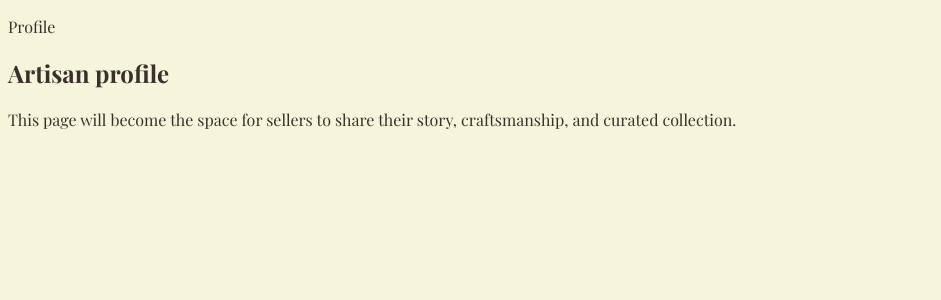
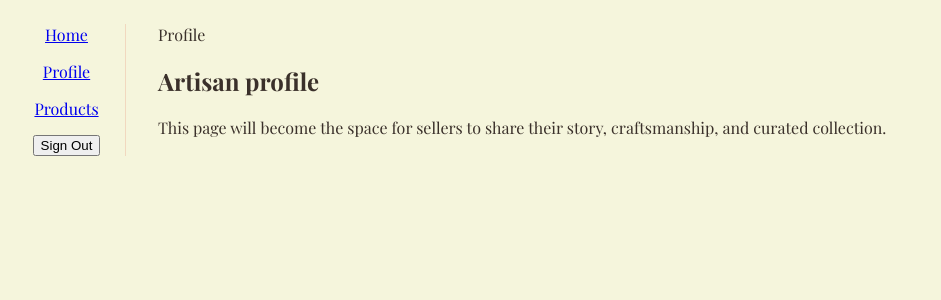
Before and after one commit to NdikumNdifor/wdd430-nextjs-team06-project, a Next.js app: page /dashboard/profile in a window 1280 px wide. Shown: the top 300 px of the page, without its empty margins (0-941 px from the left). Built offline with nearby package versions, Linux system fonts and the light colour scheme; a web font is replaced by a local one.

Commit message:
Integrated Navigation to updated website

```diff
--- a/app/dashboard/layout.tsx
+++ b/app/dashboard/layout.tsx
@@ -1,9 +1,12 @@
+import SideNav from '@/app/ui/dashboard/sidenav';
+
 export default function Layout({ children }: { children: React.ReactNode }) {
   return (
-    <main className="min-h-screen bg-[#f5f5dc] px-6 py-8 text-[#3a302a] md:px-12">
-      <div className="mx-auto flex w-full max-w-6xl flex-col gap-8">
-        {children}
+    <div className="page">
+      <div className="w-full flex-none md:w-64">
+        <SideNav />
       </div>
-    </main>
+      <div className="grow p-6 md:overflow-y-auto md:p-12">{children}</div>
+    </div>
   );
 }
--- /dev/null
+++ b/app/ui/dashboard/nav-links.tsx
@@ -0,0 +1,38 @@
+'use client';
+
+// import {
+//   UserGroupIcon,
+//   HomeIcon,
+//   DocumentDuplicateIcon,
+// } from '@heroicons/react/24/outline';
+import Link from 'next/link';
+import { usePathname } from 'next/navigation';
+// import clsx from 'clsx';
+
+// Map of links to display in the side navigation.
+// Depending on the size of the application, this would be stored in a database.
+const links = [
+  { name: 'Home', href: '/dashboard' },
+  {
+    name: 'Profile',
+    href: '/dashboard/profile',
+  },
+  { name: 'Products', href: '/dashboard/products' },
+];
+
+export default function NavLinks() {
+  return (
+    <>
+      {links.map((link) => {
+        return (
+          <Link
+            key={link.name}
+            href={link.href}
+          >
+            <p className="nav-link">{link.name}</p>
+          </Link>
+        );
+      })}
+    </>
+  );
+}
--- /dev/null
+++ b/app/ui/dashboard/sidenav.tsx
@@ -0,0 +1,24 @@
+import Link from 'next/link';
+import NavLinks from '@/app/ui/dashboard/nav-links';
+// import AcmeLogo from '@/app/ui/acme-logo';
+// import { PowerIcon } from '@heroicons/react/24/outline';
+
+export default function SideNav() {
+  return (
+    <div className="flex h-full flex-col px-3 py-4 md:px-2">
+      <Link
+        className="mb-2 flex h-20 items-end justify-start rounded-md bg-blue-600 p-4 md:h-40"
+        href="/"
+      >
+      </Link>
+      <div className="navigation">
+        <NavLinks />
+        <form>
+          <button className="flex h-[48px] w-full grow items-center justify-center gap-2 rounded-md bg-gray-50 p-3 text-sm font-medium hover:bg-sky-100 hover:text-blue-600 md:flex-none md:justify-start md:p-2 md:px-3">
+            <div className="hidden md:block">Sign Out</div>
+          </button>
+        </form>
+      </div>
+    </div>
+  );
+}
--- a/app/ui/global.css
+++ b/app/ui/global.css
@@ -1,7 +1,3 @@
-@tailwind base;
-@tailwind components;
-@tailwind utilities;
-
 body {
   background: #f5f5dc;
   color: #3a302a;
@@ -21,3 +17,33 @@ input[type='number']::-webkit-outer-spin-button {
   -webkit-appearance: none;
   margin: 0;
 }
+
+.nav-link, form{
+  display: flex;
+  align-items: center;
+  justify-content: center;
+}
+
+.navigation {
+  border-right: 1px solid rgba(226, 114, 91, 0.22);
+  margin-right: 2rem;
+}
+
+.page {
+  display: grid;
+  grid-template-columns: 150px 1fr;
+}
+
+@media screen and (max-width: 375px) {
+  .page {
+    grid-template-columns: 1fr;
+  }
+
+  .navigation {
+    border-right: none;
+    margin-right: 0;
+    border-bottom: 1px solid rgba(226, 114, 91, 0.22);
+    padding-bottom: 1rem;
+  }
+
+}
```
Also changed, not shown: 1 other file (tests, documents, lock files or other folders).
